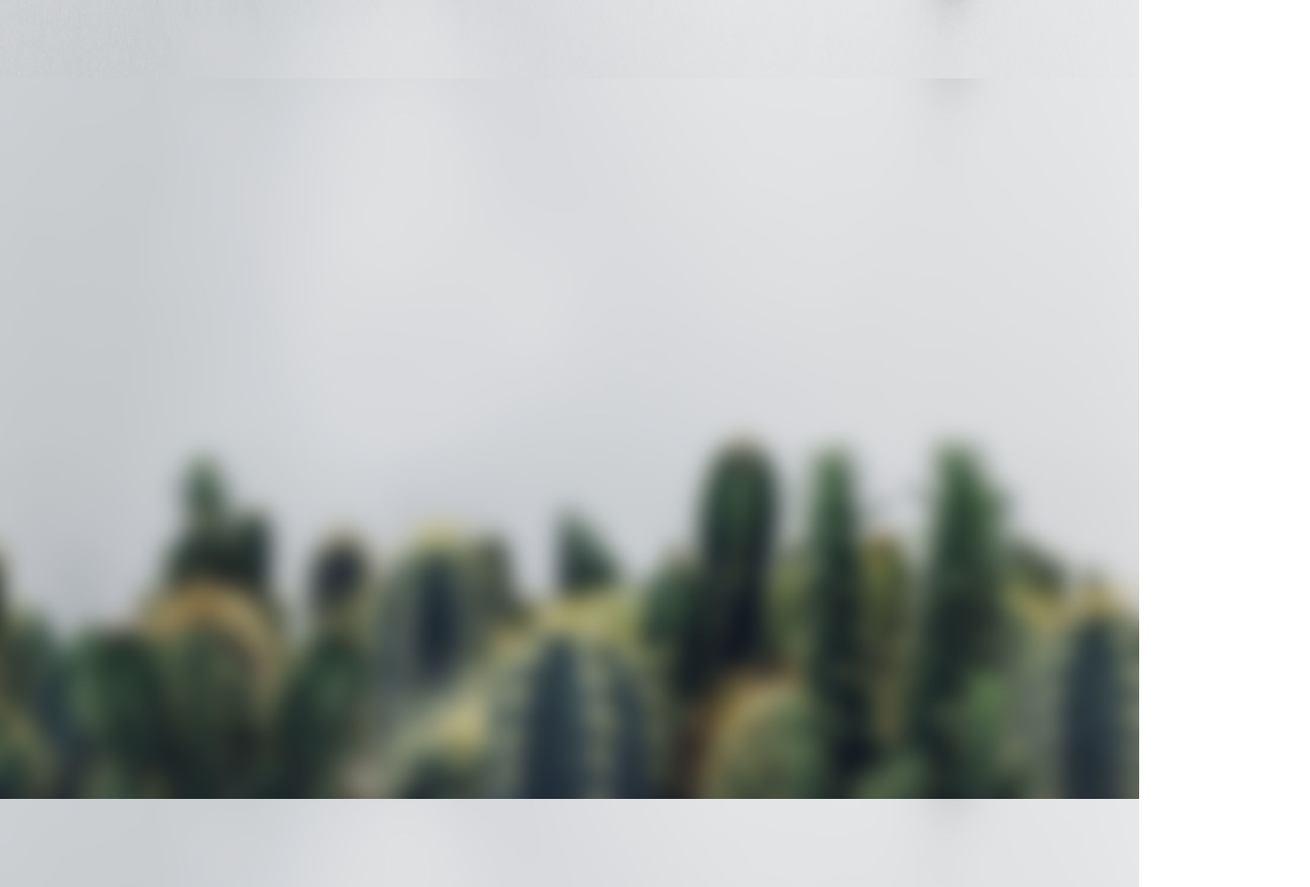
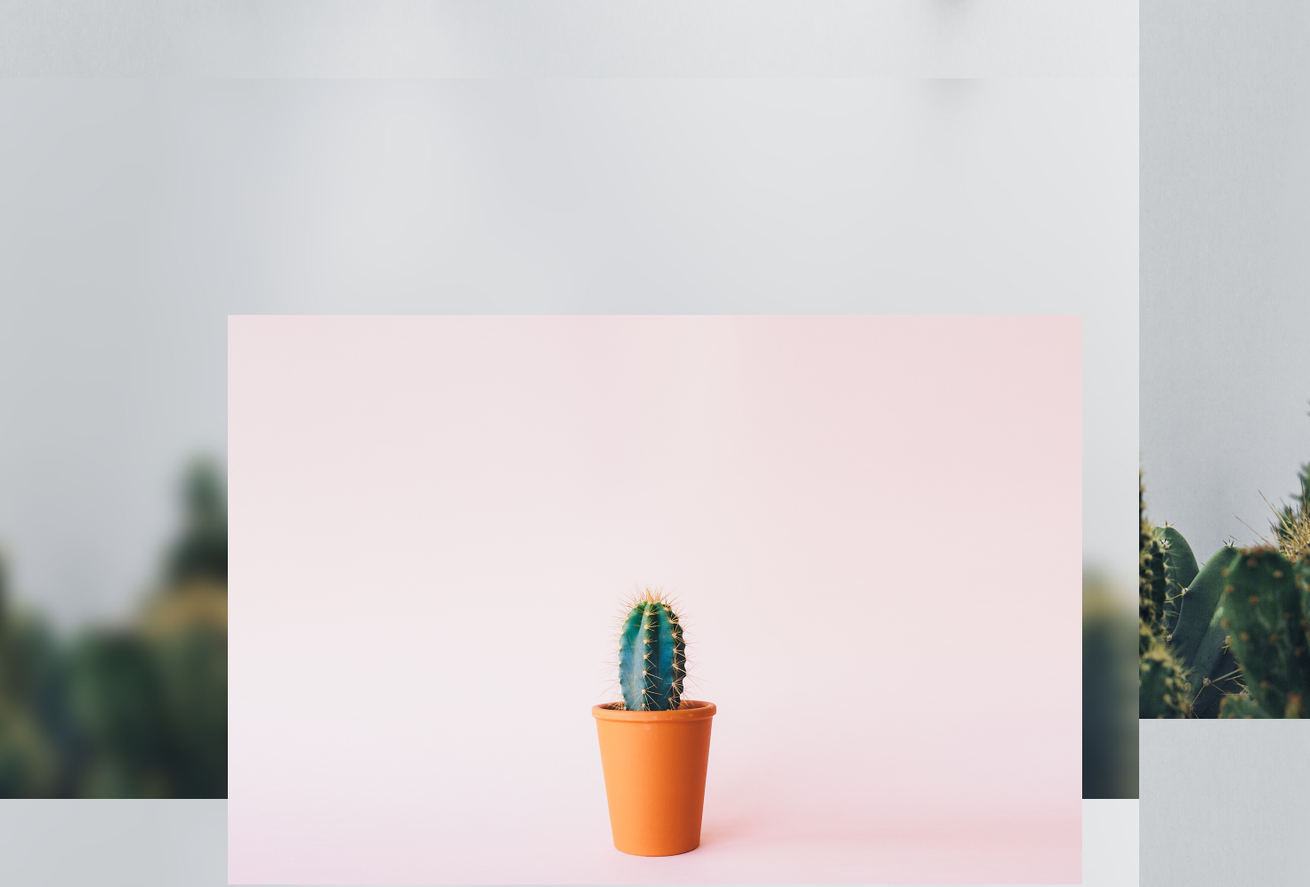
Before and after one commit to olavhl/cactus, a plain HTML site: page index.html in a window 1280 px wide. Shown: the part 2432-3429 px from the top of the page at 89% size, 1472 px wide, since content can reach past the window. Drawn offline with Linux system fonts and the light colour scheme.

Commit message:
Added another cactus

```diff
--- a/css/index.scss
+++ b/css/index.scss
@@ -79,6 +79,17 @@ nav {
   }
 }
 
+#blurred-section {
+  position: relative;
+  top: 10px;
+  height: 100vh;
+
+  img {
+    height: 80%;
+    margin: 20%;
+  }
+}
+
 .expander {
   position: relative;
   height: 300vh;
--- a/index.html
+++ b/index.html
@@ -22,7 +22,13 @@
     </div>
     <div class="expander"></div>
 
-    <div id="container"></div>
+    <!-- Blurred cover and section with image -->
+    <div id="container">
+      <section id="blurred-section">
+        <img src="img/small-cactus.jpg" alt="Tiny cactus" />
+      </section>
+    </div>
+
     <div class="expander"></div>
   </body>
   <script src="js/index.js"></script>
```
Also changed, not shown: css/index.css, 1 other file.
